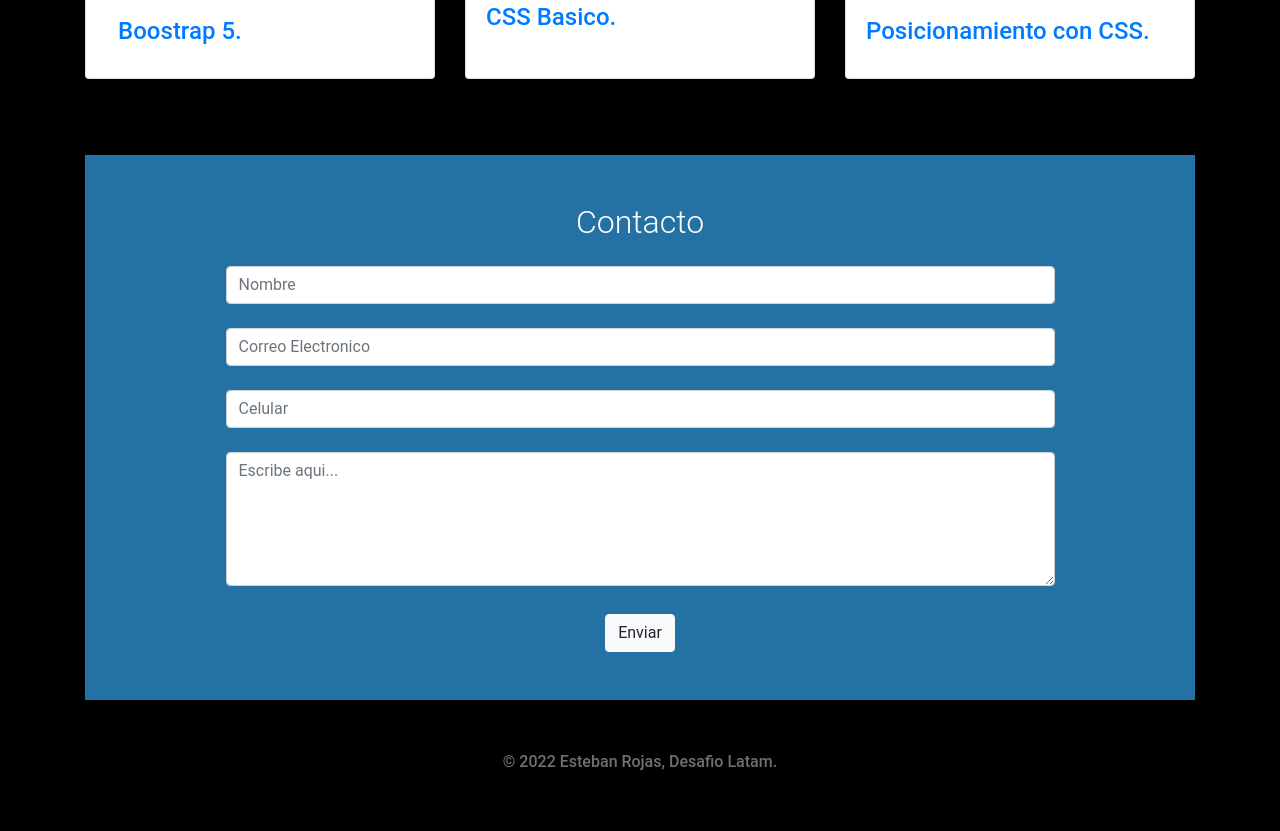
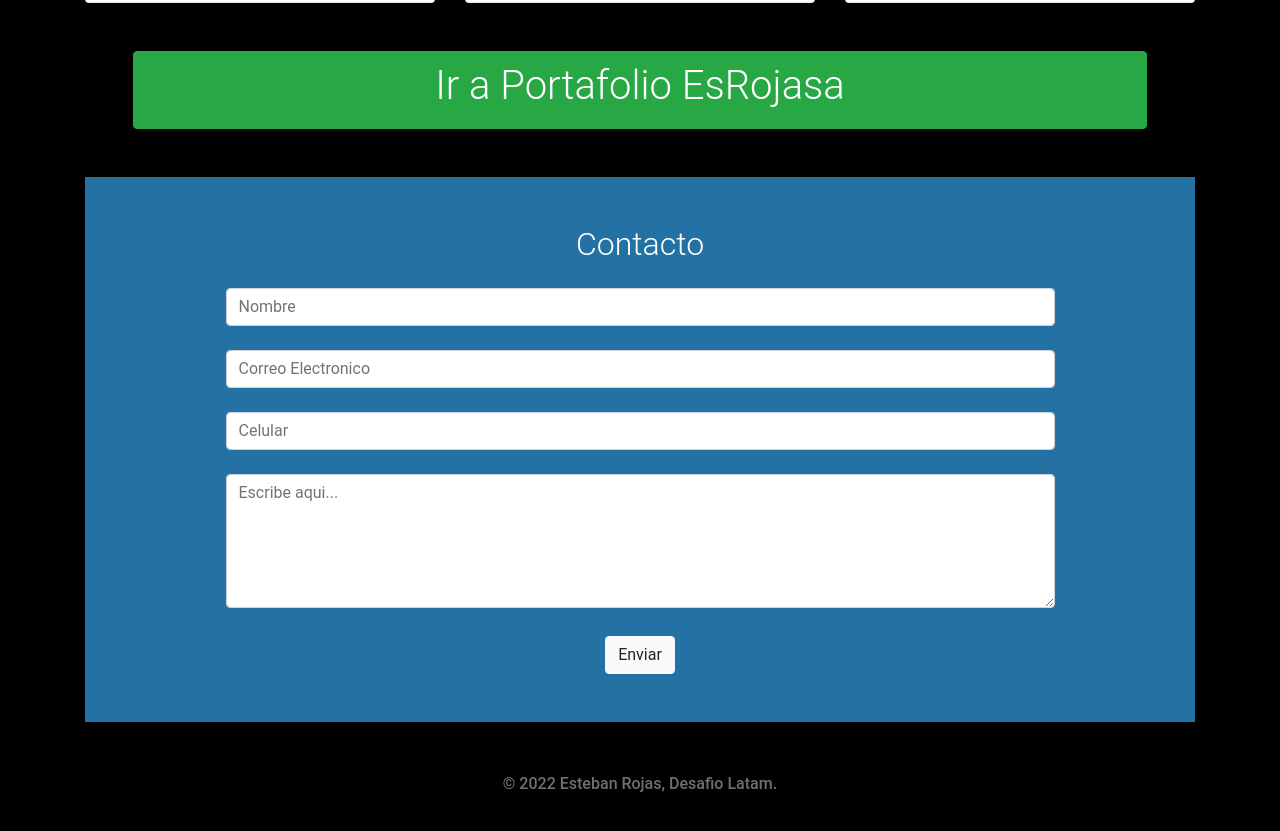
Before and after one commit to esrojasa/desafio-final, a plain HTML site: page index.html in a window 1280 px wide. Shown: the part 1175-2006 px from the top of the page. Drawn offline with nearby package versions, Linux system fonts and the light colour scheme.

Commit message:
Links a portafolio

```diff
--- a/index.html
+++ b/index.html
@@ -100,7 +100,6 @@
           </div>
         </div>
       </section>
-      <br />
       <section id="proyectos" class="text-center my-5">
         <h5 class="display-5 fw-bold my-4">Proyectos Desafio Latam</h5>
         <div class="row">
@@ -162,7 +161,18 @@
           </div>
         </div>
       </section>
-      <br />
+      <section id="portafolio">
+        <div class="m-5 vh-1 row justify-content-center">
+          <a
+            class="btn btn-success"
+            target="_blank"
+            rel="stylesheet"
+            href="https://github.com/esrojasa"
+          >
+            <h1 class="col-12 p-1 text-center">Ir a Portafolio EsRojasa</h1>
+          </a>
+        </div>
+      </section>
       <section id="contacto">
         <form class="m-0 vh-1 row justify-content-center aling-items-center">
           <div class="col-10 p-5 text-center">
```
